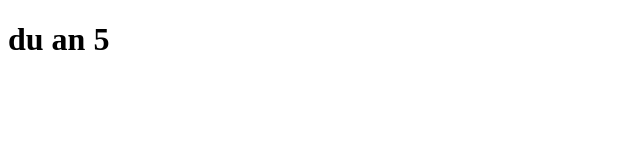
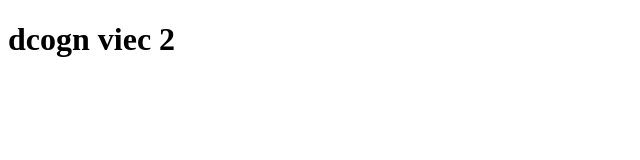
Before and after one commit to peetuyeencodedao/duan5, a plain HTML site: page index.html in a window 1280 px wide. Shown: the whole page, without its empty margins (0-640 px from the left). Drawn offline with Linux system fonts and the light colour scheme.

Commit message:
2.cong viec 2 commit lan 1

```diff
--- a/index.html
+++ b/index.html
@@ -6,6 +6,6 @@
     <title>du an 5</title>
 </head>
 <body>
-    <h1>du an 5</h1>
+    <h1>dcogn viec 2</h1>
 </body>
 </html>
```
